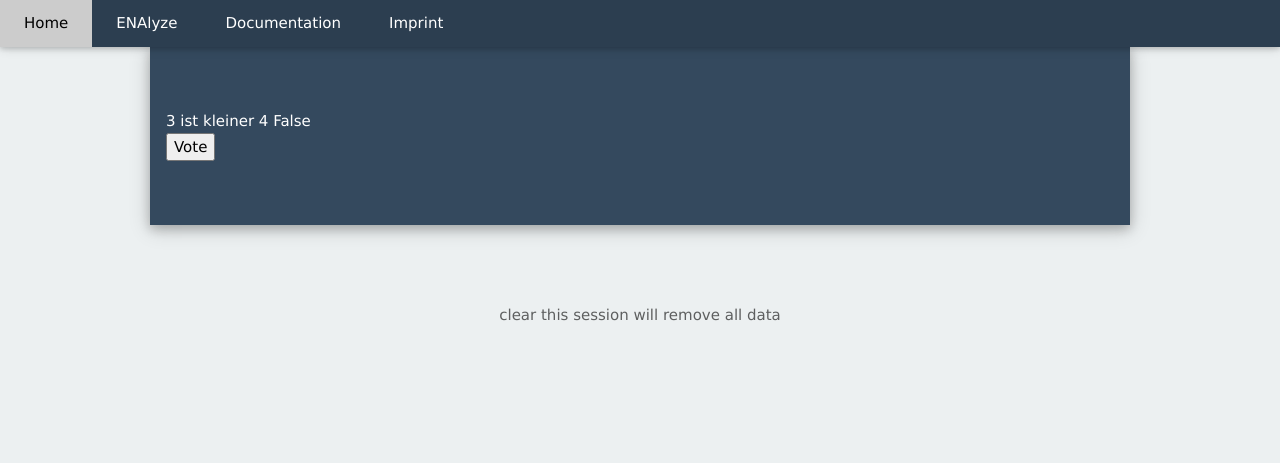
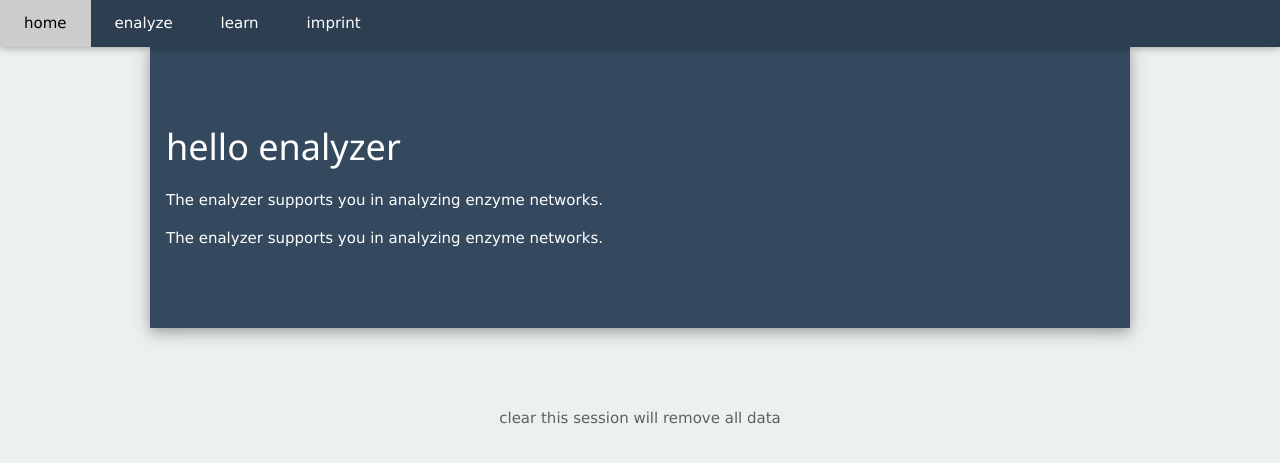
Before and after one commit to binfalse/GEMtractor, a Django app: page / in a window 1280 px wide. Shown: the top 463 px of the page. Run offline with Django 3.2, Linux system fonts and the light colour scheme.

Commit message:
html titles [fixes #45]

```diff
--- a/src/templates/base.html
+++ b/src/templates/base.html
@@ -3,7 +3,7 @@
 <!DOCTYPE html>
 <html>
 	<head>
-		<title>Enalyzer: {% block title %}{% endblock %}</title>
+		<title>{% block title %}{% endblock %} | enalyzer</title>
 		<meta charset="UTF-8">
 		<meta name="viewport" content="width=device-width, initial-scale=1">
 		<script src="{% static 'js/jquery-3.4.1.min.js' %}"></script>
@@ -18,18 +18,18 @@
 		<div class="w3-top">
 			<div class="w3-bar w3-flat-midnight-blue w3-card w3-center">
 				<a class="w3-bar-item w3-button w3-padding-large w3-hide-medium w3-hide-large w3-right" href="javascript:void(0)" onclick="myFunction()" title="Toggle Navigation Menu"><i class="fa fa-bars"></i></a>
-				<a href="/" class="w3-bar-item w3-button w3-padding-large">Home</a>
-				<a href="/enalyzing" class="w3-bar-item w3-button w3-padding-large w3-hide-small">ENAlyze</a>
-				<a href="/doc" class="w3-bar-item w3-button w3-padding-large w3-hide-small">Documentation</a>
-				<a href="/imprint" class="w3-bar-item w3-button w3-padding-large w3-hide-small">Imprint</a>
+				<a href="/" class="w3-bar-item w3-button w3-padding-large">home</a>
+				<a href="/enalyzing" class="w3-bar-item w3-button w3-padding-large w3-hide-small">enalyze</a>
+				<a href="/doc" class="w3-bar-item w3-button w3-padding-large w3-hide-small">learn</a>
+				<a href="/imprint" class="w3-bar-item w3-button w3-padding-large w3-hide-small">imprint</a>
 			</div>
 		</div>
 
 
 		<div id="navMobi" class="w3-bar-block w3-flat-midnight-blue w3-hide w3-hide-large w3-hide-medium w3-top">
-			<a href="/enalyzing" class="w3-bar-item w3-button w3-padding-large" onclick="myFunction()">ENAlyze</a>
-			<a href="/doc" class="w3-bar-item w3-button w3-padding-large" onclick="myFunction()">Documentation</a>
-			<a href="/imprint" class="w3-bar-item w3-button w3-padding-large" onclick="myFunction()">Imprint</a>
+			<a href="/enalyzing" class="w3-bar-item w3-button w3-padding-large" onclick="myFunction()">enalyze</a>
+			<a href="/doc" class="w3-bar-item w3-button w3-padding-large" onclick="myFunction()">learn</a>
+			<a href="/imprint" class="w3-bar-item w3-button w3-padding-large" onclick="myFunction()">imprint</a>
 		</div>
 
 
--- a/src/templates/doc/start.html
+++ b/src/templates/doc/start.html
@@ -1,4 +1,7 @@
 {% extends "base.html" %}
+{% block title %}
+learn
+{% endblock %}
 {% block content %}
 <h1>ENAlyzer helps you analysing enzyme networks</h1>
 
--- a/src/templates/enalyzing/skeleton.html
+++ b/src/templates/enalyzing/skeleton.html
@@ -1,4 +1,7 @@
 {% extends "base.html" %}
+{% block title %}
+enalyzing
+{% endblock %}
 {% block content %}
 
 {% if error %}
--- a/src/templates/index/imprint.html
+++ b/src/templates/index/imprint.html
@@ -1,5 +1,8 @@
 
 {% extends "base.html" %}
+{% block title %}
+imprint
+{% endblock %}
 {% block content %}
 
 imprint
--- a/src/templates/index/index.html
+++ b/src/templates/index/index.html
@@ -1,17 +1,10 @@
 {% extends "base.html" %}
+{% block title %}
+hello
+{% endblock %}
 {% block content %}
-{% if 3 < 4 %}
-3 ist kleiner 4
-{% else %}
-anders
-{% endif %}
-{{ test }}
-
-{{ net }}
-
-<form action="{% url 'index:filter' %}" method="post">
-{% csrf_token %}
-<input type="submit" value="Vote">
-</form>
+<h1>hello enalyzer</h1>
+<p>The enalyzer supports you in analyzing enzyme networks.</p>
+<p>The enalyzer supports you in analyzing enzyme networks.</p>
 
 {% endblock %}
```
